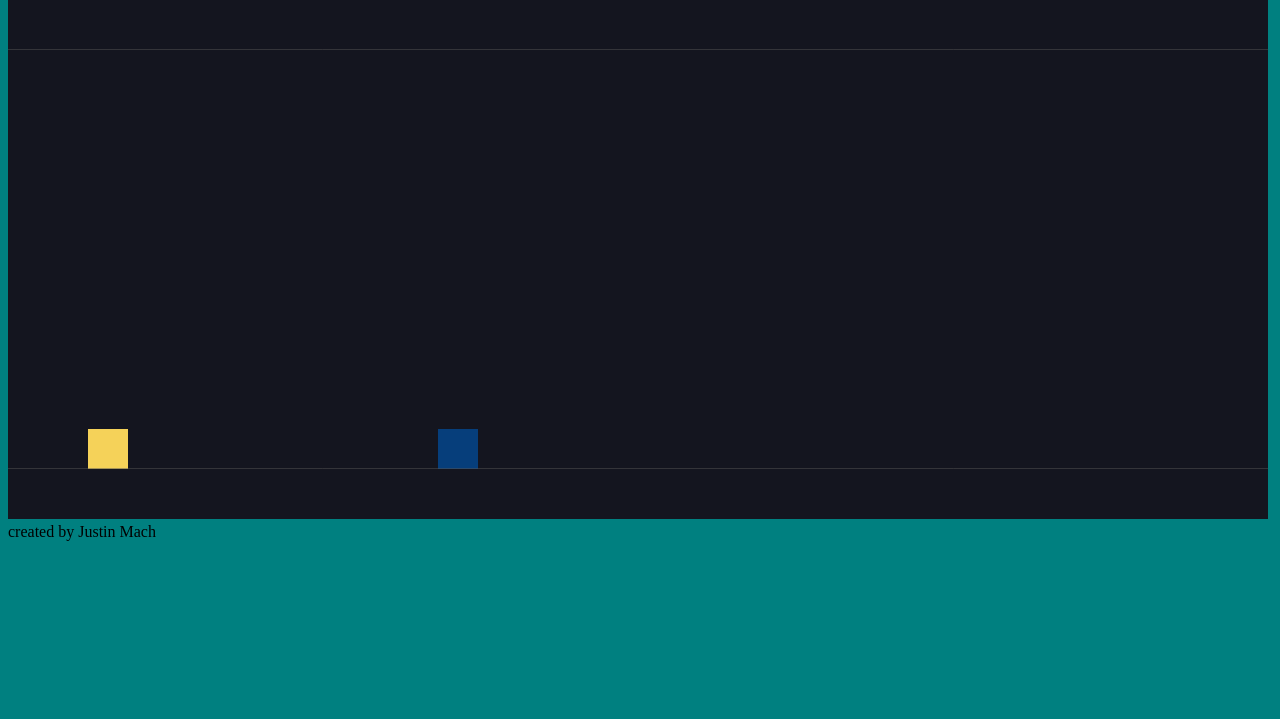
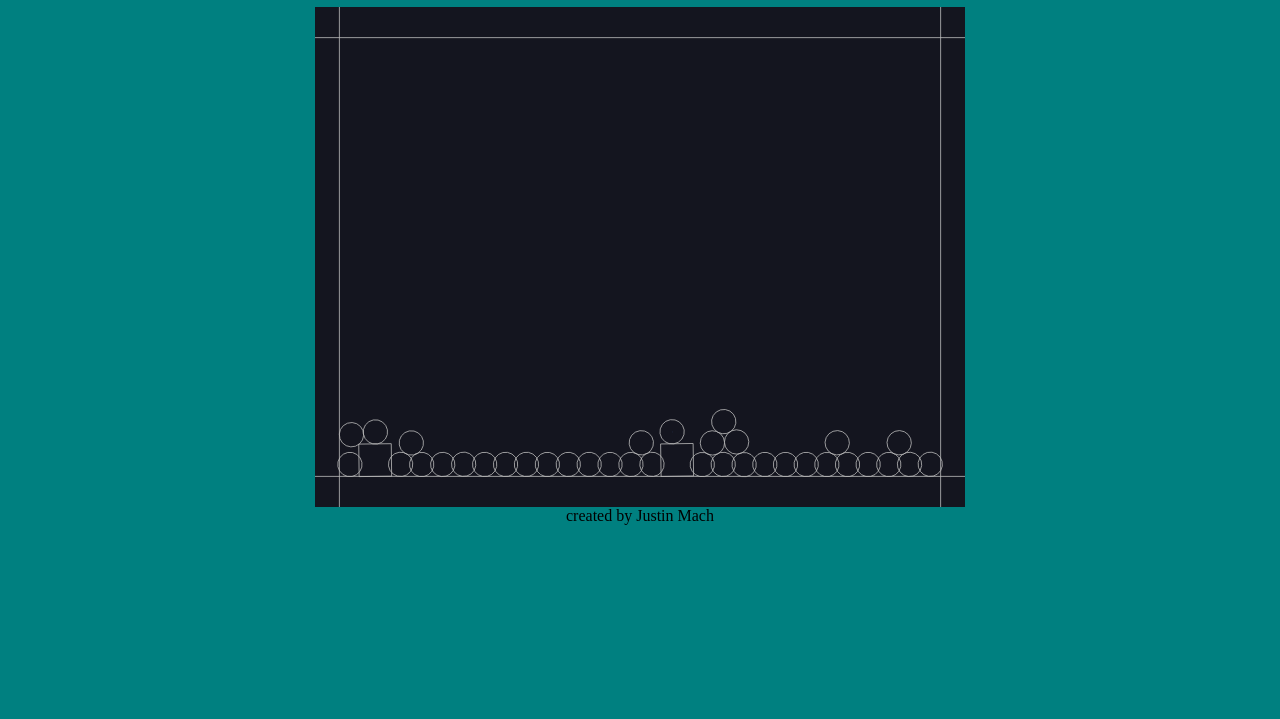
Before and after one commit to MachkrXXIV/honors-physics-sim, a website: page index.html in a window 1280 px wide. Shown: the part 81-800 px from the top of the page. Drawn offline with nearby package versions, Linux system fonts and the light colour scheme.

Commit message:
minor tweaks

```diff
--- a/magic.js
+++ b/magic.js
@@ -12,18 +12,24 @@ let render = Render.create({
   element: document.body,
   engine: engine,
   options: {
-    width: 1260,
-    height: 520,
-    wireframes: false
+    width: 650,
+    height: 500,
+    wireframes: true,
+    showVelocity: true,
+
   }
 });
-
 
 // create two boxes and a ground
 let boxA = Bodies.rectangle(100,400,40,40);
 let boxB = Bodies.rectangle(450,400,40,40);
-let ground = Bodies.rectangle(600, 500, 1560, 60, {isStatic: true});
-let ceil = Bodies.rectangle(600, 20, 1560, 60, {isStatic: true});
+let ground = Bodies.rectangle(200, 600, 1560, 60, {isStatic: true});
+let ceil = Bodies.rectangle(600, 0, 1560, 60, {isStatic: true});
+let lWall = Bodies.rectangle(0, 600, 60, 1560, {isStatic: true});
+let rWall = Bodies.rectangle(800, 500, 60, 1560, {isStatic: true});
+let stack = Matter.Composites.stack(2,100,9,4,50,50, function(x,y) {
+  return Bodies.circle(300,300,15);
+});
 
 // constraints
 let mouse = Matter.Mouse.create(render.canvas);
@@ -36,7 +42,7 @@ let mouseConstraint = Matter.MouseConstraint.create(engine, {
 render.mouse = mouse;
 
 // add all of the bodies to the world
-Composite.add(engine.world, [boxA, boxB, ground, ceil, mouseConstraint]);
+Composite.add(engine.world, [boxA, boxB, ground, ceil, lWall, rWall,  mouseConstraint, stack]);
 
 // run the renderer
 Render.run(render);
@@ -46,3 +52,8 @@ let runner = Runner.create();
 
 // run the engine
 Runner.run(runner, engine);
+
+Render.lookAt(render, {
+  min: { x: 0, y: 0 },
+  max: { x: 800, y: 600 }
+});
--- a/style.css
+++ b/style.css
@@ -1,12 +1,13 @@
-.content {
-  display: flex;
-  justify-content: center;
-  align-items: center;
-  border-radius: 0;
+canvas {
+  height: auto;
 }
 
 body {
   background-color: teal;
+  display: flex;
+  justify-content: center;
+  align-items: center;
+  flex-flow: column;
 }
 
 h1 {
```
